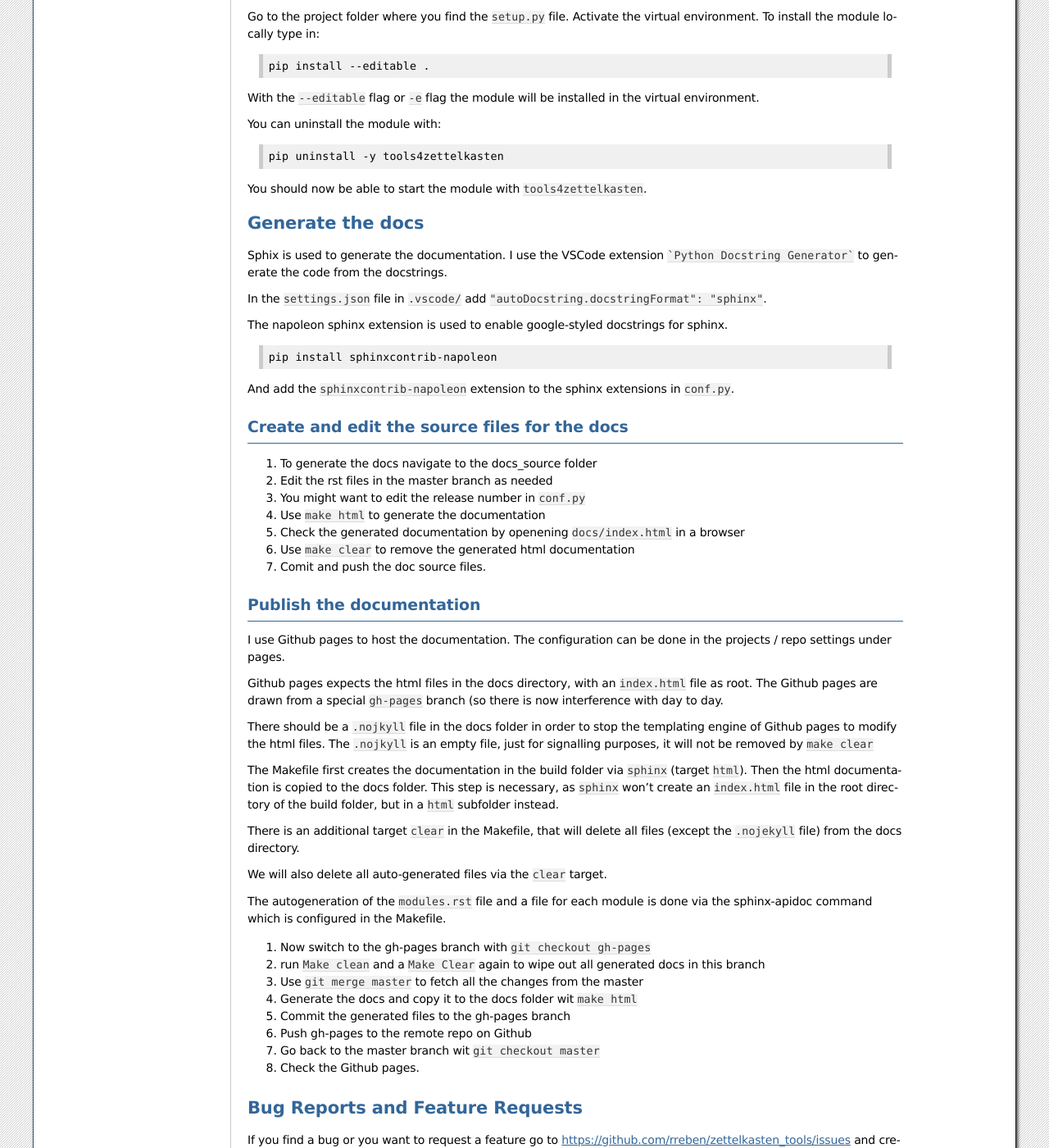
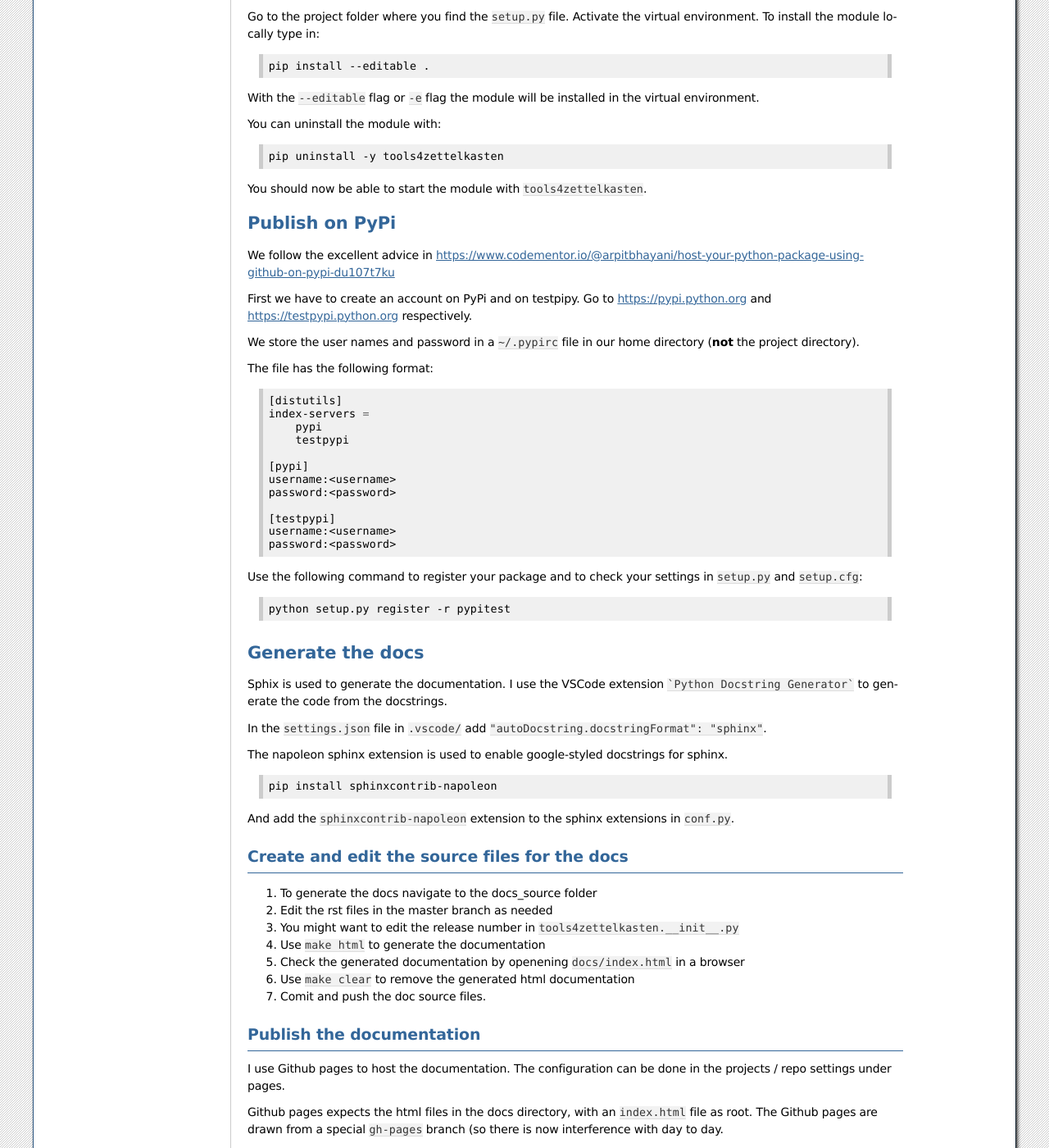
Before and after one commit to rreben/tools4zettelkasten, a Sphinx documentation site: the page built from docs_source/source/index.rst, in a window 1280 px wide and 1400 px high, scrolled down 3559 px. Shown: the whole window at 82% size. Built offline with Sphinx 7.4.7, drawn with Linux system fonts in a browser that asks for light colours; some of the changed text lies outside the part shown.

````diff
--- a/docs_source/source/generate_docs.rst
+++ b/docs_source/source/generate_docs.rst
@@ -1,49 +1,72 @@
 Generate the docs
 =================
 
-Sphix is used to generate the documentation. I use the VSCode extension ```Python Docstring Generator``` to generate the code from the docstrings.
+Sphix is used to generate the documentation.
+I use the VSCode extension ```Python Docstring Generator``` to
+generate the code from the docstrings.
 
-In the ``settings.json`` file in ``.vscode/`` add ``"autoDocstring.docstringFormat": "sphinx"``.
+In the ``settings.json`` file in ``.vscode/``
+add ``"autoDocstring.docstringFormat": "sphinx"``.
 
-The napoleon sphinx extension is used to enable google-styled docstrings for sphinx.
+The napoleon sphinx extension is used to
+enable google-styled docstrings for sphinx.
 
 .. code-block:: sh
 
   pip install sphinxcontrib-napoleon
 
-And add the ``sphinxcontrib-napoleon`` extension to the sphinx extensions in ``conf.py``.
+And add the ``sphinxcontrib-napoleon`` extension to the
+sphinx extensions in ``conf.py``.
 
 Create and edit the source files for the docs
 ---------------------------------------------
 1. To generate the docs navigate to the docs_source folder
 2. Edit the rst files in the master branch as needed
-3. You might want to edit the release number in ``conf.py``
+3. You might want to edit the release number
+   in ``tools4zettelkasten.__init__.py``
 4. Use ``make html`` to generate the documentation
-5. Check the generated documentation by openening ``docs/index.html`` in a browser
+5. Check the generated documentation by openening ``docs/index.html``
+   in a browser
 6. Use ``make clear`` to remove the generated html documentation
 7. Comit and push the doc source files.
 
 Publish the documentation
 -------------------------
 
-I use Github pages to host the documentation. The configuration can be done in the projects / repo settings under pages.
+I use Github pages to host the documentation.
+The configuration can be done in the projects / repo settings under pages.
 
-Github pages expects the html files in the docs directory, with an ``index.html`` file as root. The Github pages are drawn from a special ``gh-pages`` branch (so there is now interference with day to day.
+Github pages expects the html files in the docs directory,
+with an ``index.html`` file as root. The Github pages are drawn
+from a special ``gh-pages`` branch (so there is now interference
+with day to day.
 
-There should be a ``.nojkyll`` file in the docs folder in order to stop the templating engine of Github pages to modify the html files. The ``.nojkyll`` is an empty file, just for signalling purposes, it will not be removed by ``make clear``
+There should be a ``.nojkyll`` file in the docs
+folder in order to stop the templating engine of Github pages
+to modify the html files. The ``.nojkyll`` is an empty file,
+just for signalling purposes, it will not be removed by ``make clear``
 
-The Makefile first creates the documentation in the build folder via ``sphinx`` (target ``html``). Then the html documentation is copied to the docs folder. This step is necessary, as ``sphinx`` won't create an ``index.html`` file in the root directory of the build folder, but in a ``html`` subfolder instead.
+The Makefile first creates the documentation in the build folder
+via ``sphinx`` (target ``html``). Then the html documentation is
+copied to the docs folder. This step is necessary, as ``sphinx``
+won't create an ``index.html`` file in the root directory of the build
+folder, but in a ``html`` subfolder instead.
 
-There is an additional target ``clear`` in the Makefile, that will delete all files (except the ``.nojekyll`` file) from the docs directory.
+There is an additional target ``clear`` in the
+Makefile, that will delete all files (except the ``.nojekyll`` file) from
+the docs directory.
 
 We will also delete all auto-generated files via the ``clear`` target.
 
-The autogeneration of the ``modules.rst`` file and a file for each module is done via the sphinx-apidoc command which is configured in the Makefile.
+The autogeneration of the ``modules.rst`` file and
+a file for each module is done via the sphinx-apidoc command which is
+configured in the Makefile.
 
-1.  Now switch to the gh-pages branch with ``git checkout gh-pages``
-2.  run ``Make clean`` and a ``Make Clear``  again to wipe out all generated docs in this branch
+1. Now switch to the gh-pages branch with ``git checkout gh-pages``
+2. run ``Make clean`` and a ``Make Clear``  again to wipe out
+   all generated docs in this branch
 3. Use ``git merge master`` to fetch all the changes from the master
-4. Generate the docs and copy it to the docs folder wit ``make html``
+4. Generate the docs and copy it to the docs folder with ``make html``
 5. Commit the generated files to the gh-pages branch
 6. Push gh-pages to the remote repo on Github
 7. Go back to the master branch wit ``git checkout master``
--- a/docs_source/source/index.rst
+++ b/docs_source/source/index.rst
@@ -7,14 +7,15 @@ Welcome to zettelkasten_tools's documentation!
 ==============================================
 
 .. toctree::
-   :maxdepth: 2
-   :caption: Contents:
+    :maxdepth: 2
+    :caption: Contents:
 
 .. include:: why_zettelkasten_tools.rst
 .. include:: first_steps.rst
 .. include:: license.rst
 .. include:: projectsetup.rst
 .. include:: setup_dev_environment.rst
+.. include:: publish_on_PyPi.rst
 .. include:: generate_docs.rst
 .. include:: bugs.rst
 .. include:: modules.rst
--- /dev/null
+++ b/docs_source/source/publish_on_PyPi.rst
@@ -0,0 +1,35 @@
+Publish on PyPi
+===============
+
+We follow the excellent advice in
+https://www.codementor.io/@arpitbhayani/host-your-python-package-using-github-on-pypi-du107t7ku
+
+First we have to create an account on PyPi and on testpipy.
+Go to https://pypi.python.org and https://testpypi.python.org respectively.
+
+We store the user names and password in a ``~/.pypirc``
+file in our home directory (**not** the project directory).
+
+The file has the following format:
+
+.. code-block:: linux-config
+
+    [distutils]
+    index-servers =
+        pypi
+        testpypi
+
+    [pypi]
+    username:<username>
+    password:<password>
+
+    [testpypi]
+    username:<username>
+    password:<password>
+
+Use the following command to register your package
+and to check your settings in ``setup.py`` and ``setup.cfg``:
+
+.. code-block:: sh
+
+    python setup.py register -r pypitest
--- a/tools4zettelkasten/__init__.py
+++ b/tools4zettelkasten/__init__.py
@@ -1,6 +1,6 @@
 # __init__.py
 
-__version__ = '1.0a3'
+__version__ = '1.0a4'
 
 from .app import ZettelkastenTools
 from .handle_filenames import *
````
